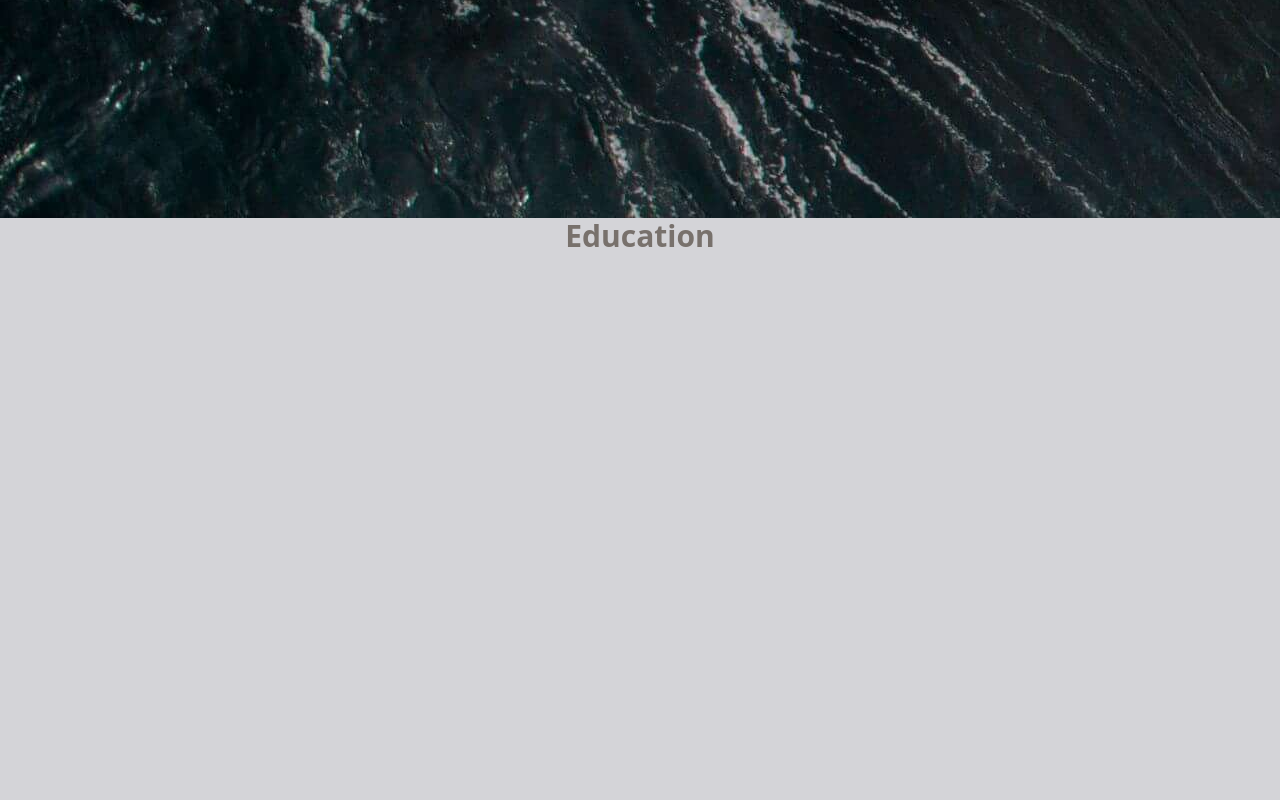
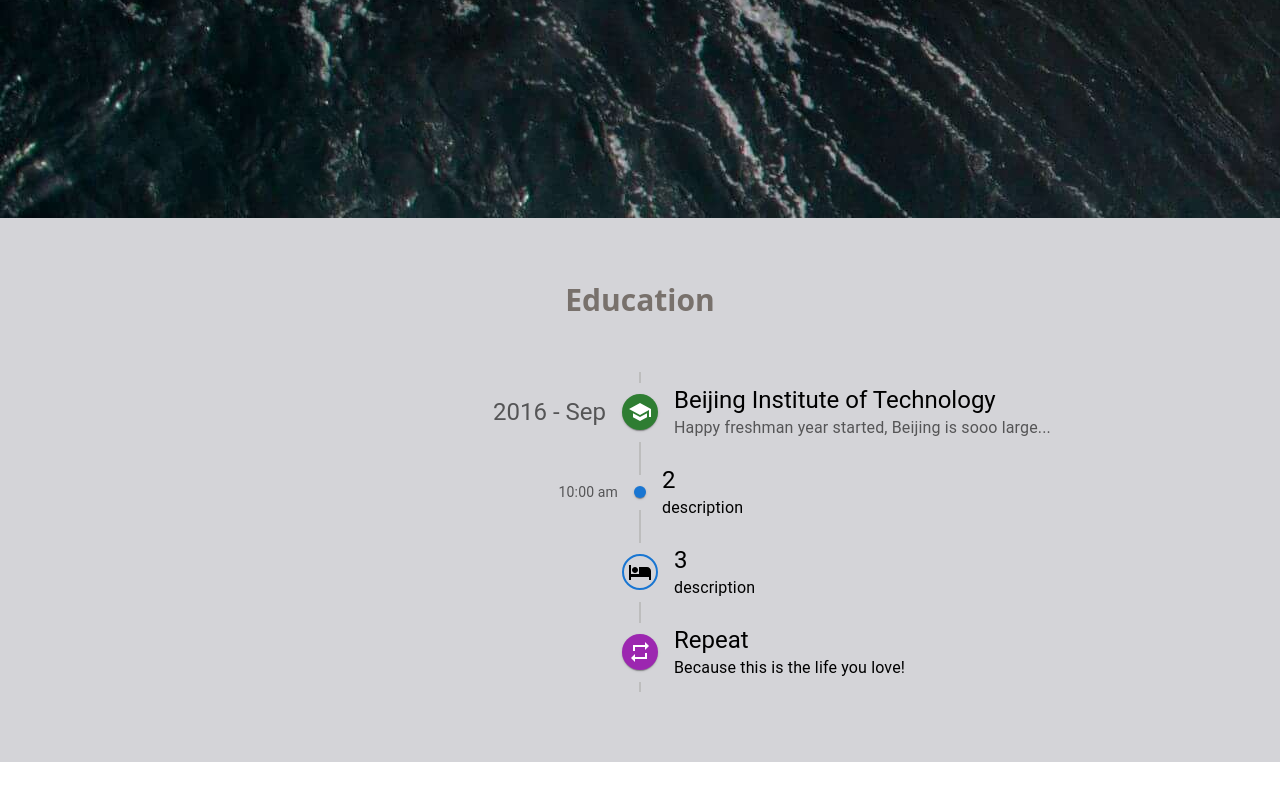
Before and after one commit to EthanGuo666/EthanGuo666.github.io, a React (Vite) app in the folder ethan_personal_page/: page / in a window 1280 px wide. Shown: the part 582-1382 px from the top of the page. After the commit the page ends 1344 px from the top, so only its background shows below. Built offline with nearby package versions, Linux system fonts and the light colour scheme.

Commit message:
add: material ui dependencies

```diff
--- a/ethan_personal_page/package.json
+++ b/ethan_personal_page/package.json
@@ -9,6 +9,11 @@
     "preview": "vite preview"
   },
   "dependencies": {
+    "@emotion/react": "^11.10.5",
+    "@emotion/styled": "^11.10.5",
+    "@mui/icons-material": "^5.11.0",
+    "@mui/lab": "^5.0.0-alpha.118",
+    "@mui/material": "^5.11.7",
     "react": "^18.2.0",
     "react-dom": "^18.2.0"
   },
--- a/ethan_personal_page/src/components/EducationPage.jsx
+++ b/ethan_personal_page/src/components/EducationPage.jsx
@@ -1,48 +1,121 @@
 import React from "react";
+
+import BIT from "../assets/BIT.png";
+
+import Timeline from "@mui/lab/Timeline";
+import TimelineItem from "@mui/lab/TimelineItem";
+import TimelineSeparator from "@mui/lab/TimelineSeparator";
+import TimelineConnector from "@mui/lab/TimelineConnector";
+import TimelineContent from "@mui/lab/TimelineContent";
+import TimelineOppositeContent from "@mui/lab/TimelineOppositeContent";
+import TimelineDot from "@mui/lab/TimelineDot";
+
+import FastfoodIcon from "@mui/icons-material/Fastfood";
+import LaptopMacIcon from "@mui/icons-material/LaptopMac";
+import SchoolIcon from "@mui/icons-material/School";
+import HotelIcon from "@mui/icons-material/Hotel";
+import RepeatIcon from "@mui/icons-material/Repeat";
+
+import Typography from "@mui/material/Typography";
+import { Image } from "@mui/icons-material";
 
 function EducationPage() {
   return (
     <div className='flex w-full h-full bg-zinc-300'>
-      <div className='w-full m-auto text-center '>
+      <div className='w-full m-auto my-16 text-center'>
         <span className='font-sans text-3xl font-bold text-stone-500'>
           Education
         </span>
-        <br></br>
-        <br></br>
-        <br></br>
-        <br></br>
-        <br></br>
-        <br></br>
-        <br></br>
-        <br></br>
-        <br></br>
-        <br></br>
-        <br></br>
-        <br></br>
-        <br></br>
-        <br></br>
-        <br></br>
-        <br></br>
-        <br></br>
-        <br></br>
-        <br></br>
-        <br></br>
-        <br></br>
-        <br></br>
-        <br></br>
-        <br></br>
-        <br></br>
-        <br></br>
-        <br></br>
-        <br></br>
-        <br></br>
-        <br></br>
-        <br></br>
-        <br></br>
-        <br></br>
-        <br></br>
-        <br></br>
-        <br></br>
+        <br />
+        <br />
+        <br />
+
+        <Timeline position='right'>
+          <TimelineItem>
+            <TimelineOppositeContent
+              sx={{ m: "auto 0" }}
+              align='right'
+              variant='h5'
+              color='text.secondary'
+            >
+              2016 - Sep
+            </TimelineOppositeContent>
+            <TimelineSeparator>
+              <TimelineConnector />
+              <TimelineDot color='success'>
+                <SchoolIcon />
+              </TimelineDot>
+              <TimelineConnector />
+            </TimelineSeparator>
+            <TimelineContent sx={{ py: "12px", px: 2 }}>
+              <Typography variant='h5' component='span' className='flex '>
+                <div className='align-text-bottom'>
+                  Beijing Institute of Technology
+                </div>
+              </Typography>
+              <span>
+                <Typography color='text.secondary'>
+                  Happy freshman year started, Beijing is sooo large...
+                </Typography>
+              </span>
+            </TimelineContent>
+          </TimelineItem>
+
+          <TimelineItem>
+            <TimelineOppositeContent
+              sx={{ m: "auto 0" }}
+              variant='body2'
+              color='text.secondary'
+            >
+              10:00 am
+            </TimelineOppositeContent>
+            <TimelineSeparator>
+              <TimelineConnector />
+              <TimelineDot color='primary'>
+                {/* <LaptopMacIcon /> */}
+              </TimelineDot>
+              <TimelineConnector />
+            </TimelineSeparator>
+            <TimelineContent sx={{ py: "12px", px: 2 }}>
+              <Typography variant='h5' component='span'>
+                2
+              </Typography>
+              <Typography>description</Typography>
+            </TimelineContent>
+          </TimelineItem>
+
+          <TimelineItem>
+            <TimelineSeparator>
+              <TimelineConnector />
+              <TimelineDot color='primary' variant='outlined'>
+                <HotelIcon />
+              </TimelineDot>
+              <TimelineConnector />
+            </TimelineSeparator>
+            <TimelineContent sx={{ py: "12px", px: 2 }}>
+              <Typography variant='h5' component='span'>
+                3
+              </Typography>
+              <Typography>description</Typography>
+            </TimelineContent>
+          </TimelineItem>
+
+          <TimelineItem>
+            <TimelineSeparator>
+              <TimelineConnector />
+              <TimelineDot color='secondary'>
+                <RepeatIcon />
+              </TimelineDot>
+              <TimelineConnector />
+            </TimelineSeparator>
+            <TimelineContent sx={{ py: "12px", px: 2 }}>
+              <Typography variant='h5' component='span'>
+                Repeat
+              </Typography>
+              <Typography>Because this is the life you love!</Typography>
+            </TimelineContent>
+          </TimelineItem>
+        </Timeline>
       </div>
     </div>
   );
--- a/ethan_personal_page/src/components/HeaderBar.jsx
+++ b/ethan_personal_page/src/components/HeaderBar.jsx
@@ -7,7 +7,7 @@
 function HeaderBar() {
   return (
     <header className='flex justify-between items-center h-20 w-full'>
-      <img src={Profile} alt='' className='w-12 h-12 rounded-full' href='' />
+      <img src={Profile} alt='' className='w-12 h-12 rounded-full' />
 
       <div className='w-full'>
         <label className='ml-6 text-gray-300 font-bold hover:text-white'>Ethan Guo</label>
```
Also changed, not shown: ethan_personal_page/src/assets/BIT.png (added), 1 other file (tests, documents, lock files or other folders).
